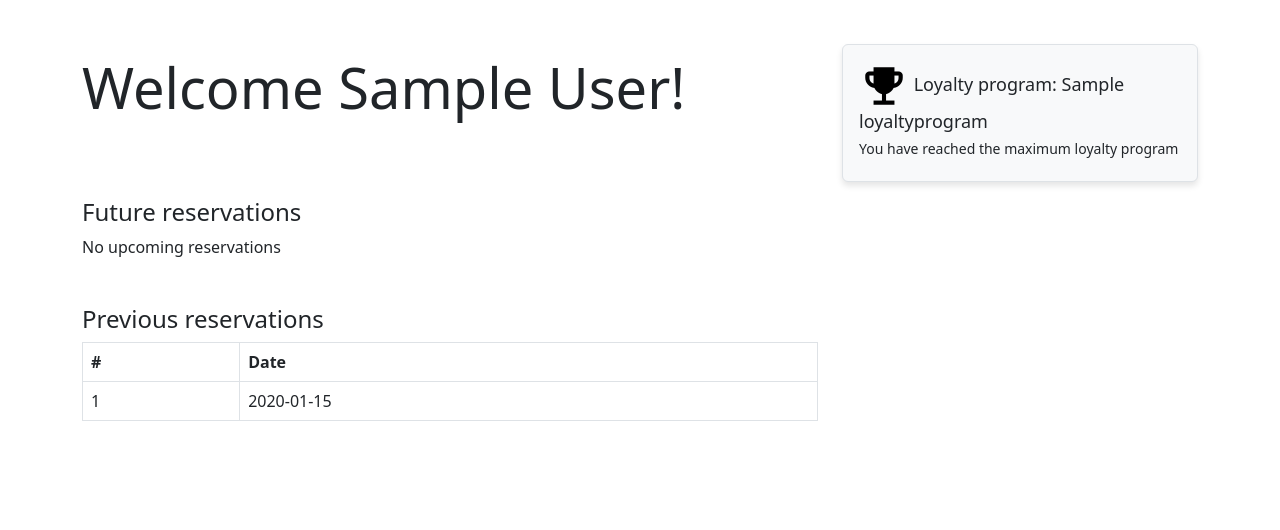
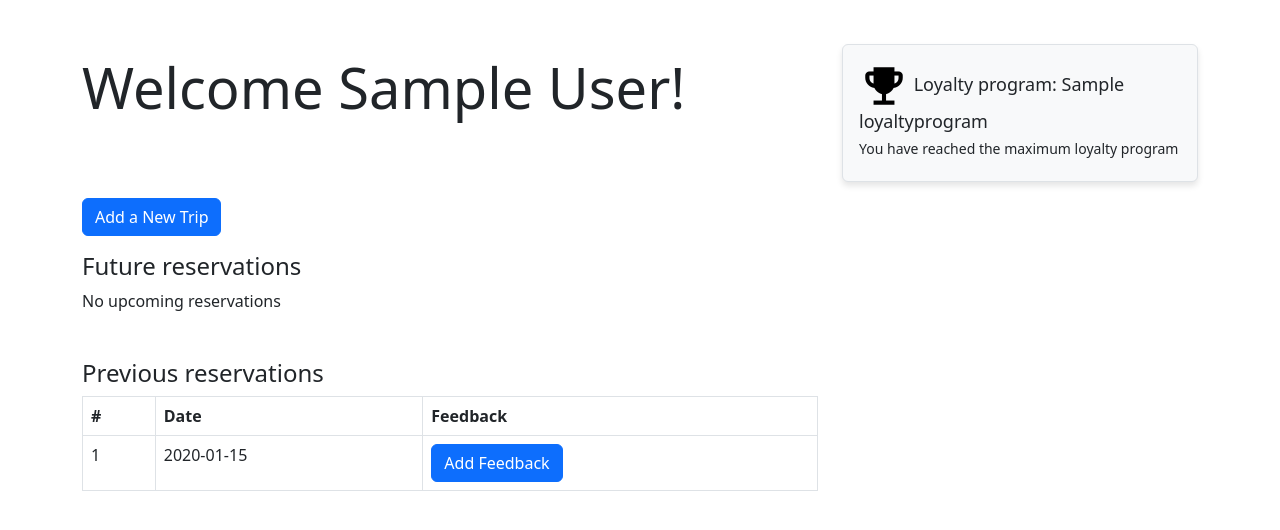
Before and after one commit to francoisandre/utbmTravelAgency, a PHP site: page /view/login.php in a window 1280 px wide. Shown: the part 56-586 px from the top of the page. Run offline with PHP 8.4, Linux system fonts and the light colour scheme; the visitor is signed in with stand-in values (Sample User, id 1); tables that the repository leaves empty hold one stand-in row (values such as "Sample post").

Commit message:
Add butom feedback, bug new_trip button

```diff
--- a/view/dashboard.php
+++ b/view/dashboard.php
@@ -15,12 +15,12 @@ include_once __DIR__.'/common/menu.php'
 ?>
 <div class="container mt-4">
     <div class="row">
-        <!-- Welcome message first, aligned left with a bit of margin to center it vertically -->
+
         <div class="col-12 col-md-8 d-flex justify-content-start mb-3" style="margin-top: 30px;">
             <h1 class="display-4">Welcome <?php echo getCurrentUserName() ?>!</h1>
         </div>
 
-        <!-- Loyalty program placed at the right of the welcome message -->
+
         <div class="col-12 col-md-4" style="margin-top: 20px;">
             <div id="loyalty-program" class="p-3 bg-light border rounded" style="box-shadow: 0 4px 6px rgba(0, 0, 0, 0.1);">
                 <h4 class="display-6" style="font-size: 18px;">
@@ -39,9 +39,12 @@ include_once __DIR__.'/common/menu.php'
         </div>
     </div>
 
-    <!-- Future reservations displayed with the same width as loyalty program -->
+    <!-- Button for New Trip moved above the future reservations -->
     <div class="row">
         <div class="col-12 col-md-8">
+            <div class="mt-3">
+                <a href="add_trip.php" class="btn btn-primary">Add a New Trip</a>
+            </div>
             <h4 class="mt-3">Future reservations</h4>
             <?php
             $futureReservations = getCurrentUserFutureReservations();
@@ -68,7 +71,6 @@ include_once __DIR__.'/common/menu.php'
             <?php } ?>
         </div>
 
-        <!-- Previous reservations displayed after the future ones -->
         <div class="col-12 col-md-8" style="margin-top: 30px;">
             <h4 class="mt-3">Previous reservations</h4>
             <?php
@@ -82,13 +84,19 @@ include_once __DIR__.'/common/menu.php'
                     <tr>
                         <th scope="col">#</th>
                         <th scope="col">Date</th>
+                        <th scope="col">Feedback</th>
                     </tr>
                 </thead>
                 <tbody>
                     <?php
                     foreach ($previousReservations as $index => $reservation) {
                         $reservationDate = isset($reservation['reservation_date']) ? $reservation['reservation_date'] : 'N/A';
-                        echo("<tr><td>".($index+1)."</td><td>".explode(" ",$reservationDate)[0]."</td></tr>");
+                        $reservationId = $reservation['reservation_id'];
+                        echo("<td>".($index+1)."</td>");
+                        echo("<td>".explode(" ",$reservationDate)[0]."</td>");
+
+                        echo("<td><a href='view/feedback_form.php?reservation_id=".$reservation['reservation_id']."' class='btn btn-primary'>Add Feedback</a></td>");
+                        echo("</tr>");
                     }
                     ?>
                 </tbody>
@@ -96,11 +104,7 @@ include_once __DIR__.'/common/menu.php'
             <?php } ?>
         </div>
     </div>
-
-
 </div>
-
-
 
 <?php
 include_once __DIR__.'/common/footer.php'
```
